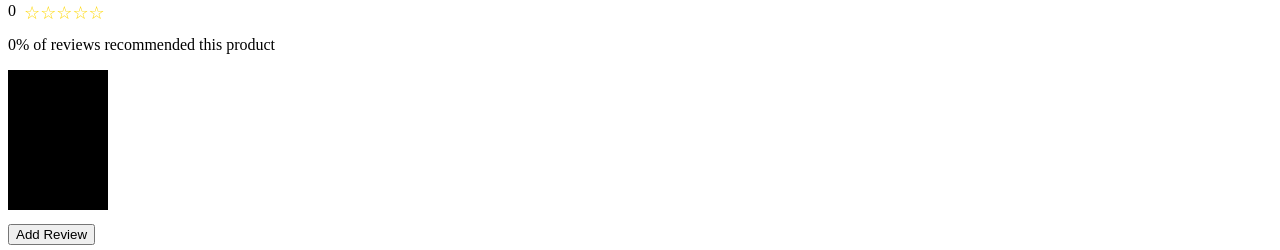
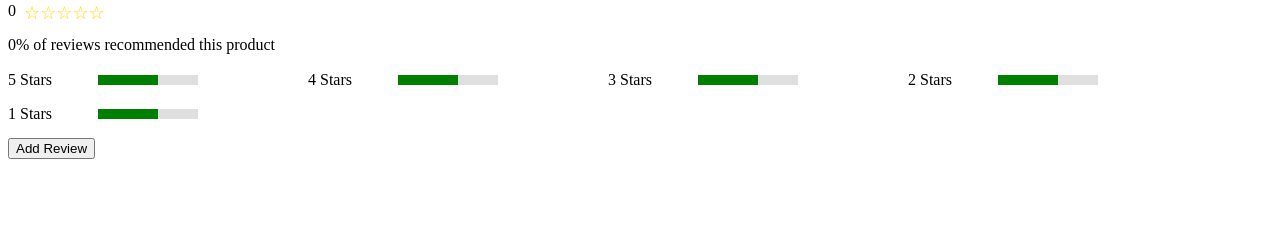
Before and after one commit to sunheal/Atelier.io, a React app: page / in a window 1280 px wide. Shown: the part 693-943 px from the top of the page. After the commit the page ends 860 px from the top, so only its background shows below. Built offline with nearby package versions, Linux system fonts and the light colour scheme; no server answers; the HTML template or start-up script is replaced by a standard one.

Commit message:
added ratingBar div on RR

```diff
--- a/client/src/components/Ratings&Reviews/breakdowns.jsx
+++ b/client/src/components/Ratings&Reviews/breakdowns.jsx
@@ -10,10 +10,35 @@ import React from "react"
 
     render() {
         return (
-            <svg>
+            <div>
+            <svg height='30' width="300">
+                <text className="name-label" x="0" y="15">5 Stars</text>
+                <rect className='grey' width='100' height='10' x='90' y='5'fill="grey" opacity='0.25'/>
+                <rect className='green' width='60' height='10'  x='90' y='5' fill="green" />
+            </svg>
+            <svg height='30' width="300">
+                <text className="name-label" x="0" y="15">4 Stars</text>
+                <rect className='grey' width='100' height='10' x='90' y='5'fill="grey" opacity='0.25'/>
+                <rect className='green' width='60' height='10'  x='90' y='5' fill="green"/>
+            </svg>
+            <svg height='30' width="300">
+                <text className="name-label" x="0" y="15">3 Stars</text>
+                <rect className='grey' width='100' height='10' x='90' y='5'fill="grey" opacity='0.25'/>
+                <rect className='green' width='60' height='10'  x='90' y='5' fill="green"/>
+            </svg>
+            <svg height='30' width="300">
+                <text className="name-label" x="0" y="15">2 Stars</text>
+                <rect className='grey' width='100' height='10' x='90' y='5'fill="grey" opacity='0.25'/>
+                <rect className='green' width='60' height='10'  x='90' y='5' fill="green"/>
+            </svg>
+            <svg height='30' width="300">
+                <text className="name-label" x="0" y="15">1 Stars</text>
+                <rect className='grey' width='100' height='10' x='90' y='5'fill="grey" opacity='0.25'/>
+                <rect className='green' width='60' height='10'  x='90' y='5' fill="green"/>
+            </svg>
 
-                <rect width='100' height='140'/>
-            </svg>
+            </div>
+
         )
     }
 
```
Also changed, not shown: 1 other file (tests, documents, lock files or other folders).
